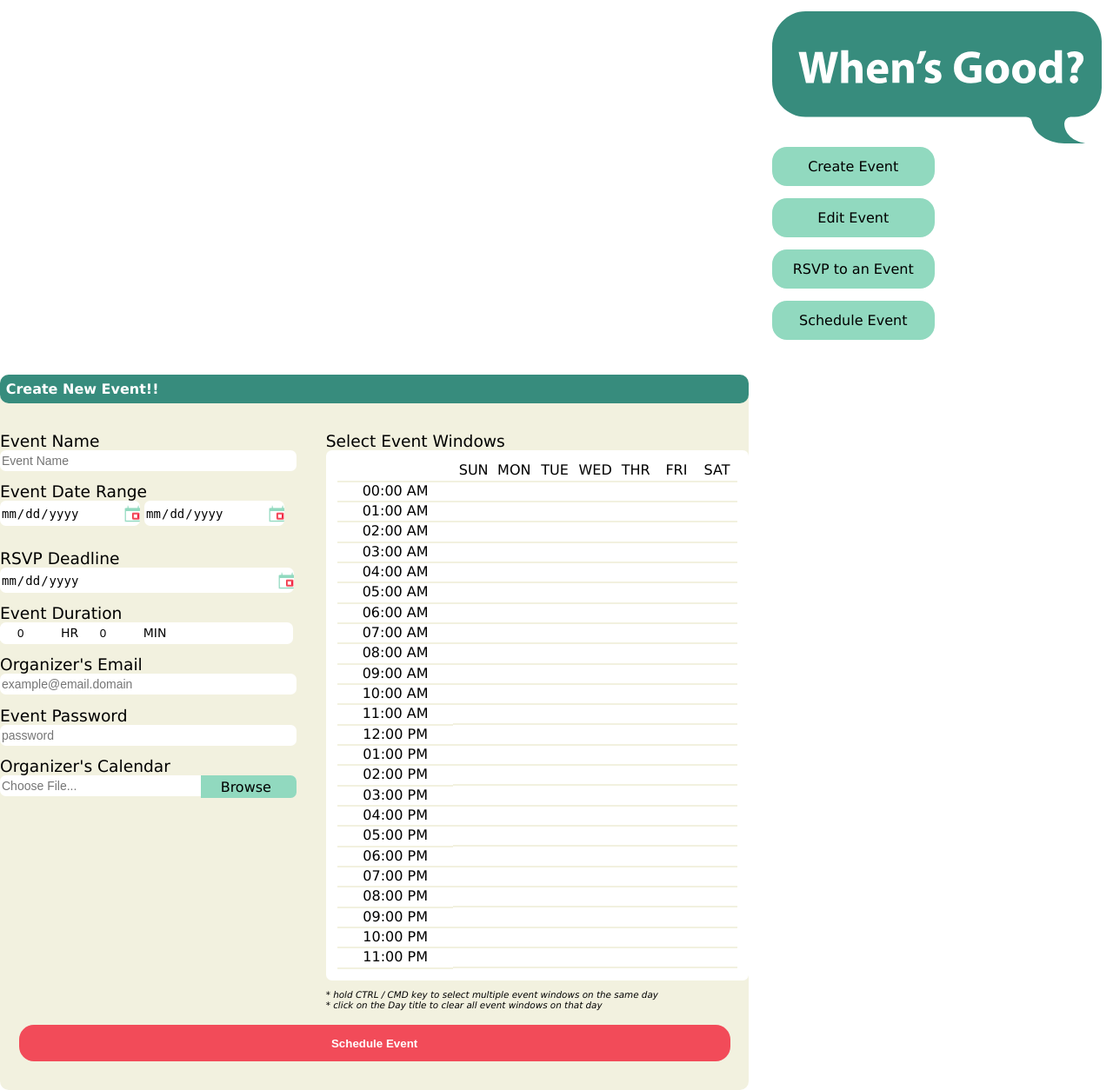
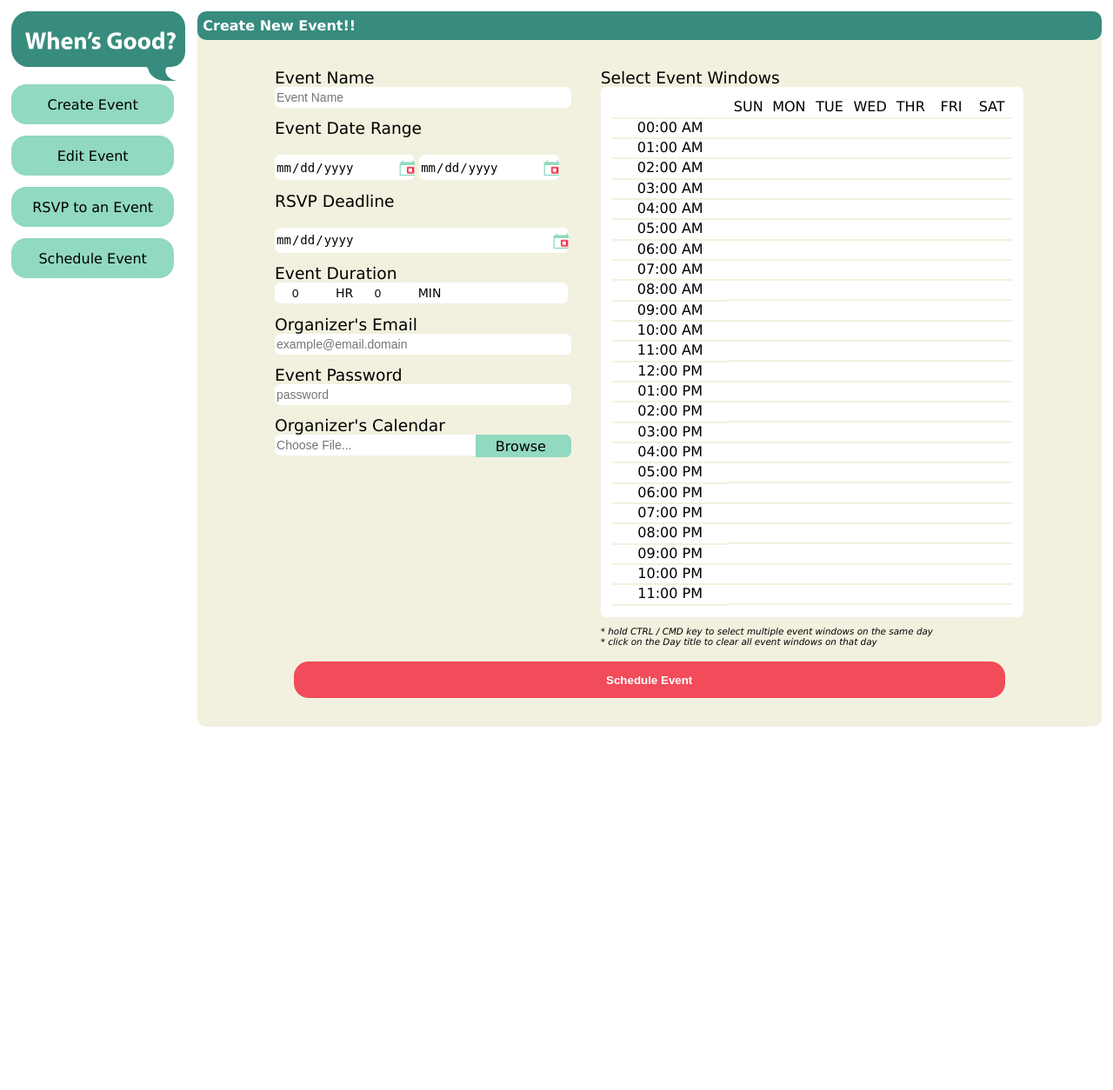
Before and after one commit to mySmurph/WhensGood, a PHP site: page /create_event.html in a window 1280 px wide. Shown: the whole page at 87% size. After the commit the page ends 836 px from the top, so only its background shows below. Run offline with PHP 8.4, Linux system fonts and the light colour scheme; some libraries are stand-ins or nearby versions.

Commit message:
I need more ducktape

```diff
--- a/create_event.html
+++ b/create_event.html
@@ -14,8 +14,9 @@
 </head>
 
 <body>
-	<a href="#main" aria-label="Skip to main"></a>
+
     <nav>
+		<a href="#main" aria-label="Skip to main"></a>
 		<a href="landing.html"><img src="LogoWhensGoodLogo.svg" class="img" alt="comment pic" /></a>
 		<ul class="list">
 			<li>
@@ -49,14 +50,12 @@
 						</li>
 						<li>
 							<label>Event Date Range</label></br>
-							<input id="event_date_range_start" class="text_input half" type="date" class ="create">
-							<input id="event_date_range_end" class="text_input half" type="date" class ="create"/>
+							<input id="event_date_range_start" class="text_input half create" type="date" />
+							<input id="event_date_range_end" class="text_input half create" type="date" />
 						</li>
 						<li>
-
-						<li>
 							<label>RSVP Deadline</label><br>
-							<input id="rsvp_deadline" class="text_input" length = 24 type="date" class ="create"/>
+							<input id="rsvp_deadline" class="text_input create" length = 24 type="date" />
 						</li>
 						<li>
 							<label>Event Duration</label><br>
@@ -118,7 +117,7 @@
 							<li class="time">09:00 PM</li>
 							<li class="time">10:00 PM</li>
 							<li class="time">11:00 PM</li>
-						  </ol>
+						</ol>
 						<ol class = "selectable_list" id="selectable-SUN">
 							<li class = "day">SUN</li>
 							<li class="ui-widget-content" id = "SUN-0000">SUN-0000</li>
--- a/edit_event.html
+++ b/edit_event.html
@@ -11,8 +11,9 @@
 </head>
 
 <body>
-	<a href="#main" aria-label="Skip to main"></a>
+
     <nav>
+		<a href="#main" aria-label="Skip to main"></a>
 		<a href="landing.html"><img src="LogoWhensGoodLogo.svg" class="img" alt="comment pic" /></a>
 		<ul class="list">
 			<li>
--- a/landing.html
+++ b/landing.html
@@ -12,8 +12,9 @@
 </head>
 
 <body>
-	<a href="#main" aria-label="Skip to main"></a>
+
     <nav>
+		<a href="#main" aria-label="Skip to main"></a>
 		<a href="landing.html"><img src="LogoWhensGoodLogo.svg" class="img" alt="comment pic" /></a>
 		<ul class="list">
 			<li>
--- a/rsvp_to_event.html
+++ b/rsvp_to_event.html
@@ -12,8 +12,9 @@
 </head>
 
 <body>
-	<a href="#main" aria-label="Skip to main"></a>
+
     <nav>
+		<a href="#main" aria-label="Skip to main"></a>
 		<a href="landing.html"><img src="LogoWhensGoodLogo.svg" class="img" alt="comment pic" /></a>
 		<ul class="list">
 			<li>
--- a/rsvp_view.html
+++ b/rsvp_view.html
@@ -11,8 +11,8 @@
 </head>
 
 <body>
-	<a href="#main" aria-label="Skip to main"></a>
     <nav>
+		<a href="#main" aria-label="Skip to main"></a>
 		<a href="landing.html"><img src="LogoWhensGoodLogo.svg" class="img" alt="comment pic" /></a>
 		<ul class="list">
 			<li>
--- a/schedule_event_org_view.html
+++ b/schedule_event_org_view.html
@@ -11,8 +11,9 @@
 </head>
 
 <body>
-	<a href="#main" aria-label="Skip to main"></a>
+
     <nav>
+		<a href="#main" aria-label="Skip to main"></a>
 		<a href="landing.html"><img src="LogoWhensGoodLogo.svg" class="img" alt="comment pic" /></a>
 		<ul class="list">
 			<li>
--- a/stylesheet.css
+++ b/stylesheet.css
@@ -64,7 +64,7 @@ input[type="file"] {
 body{
 	display: grid;
     font-family: Verdana, Geneva, Tahoma, sans-serif;
-	grid-template-columns: max-content auto;
+	grid-template-columns: min-content auto;
     height: 100%;
     margin: 0;
     padding: 0;
@@ -89,7 +89,8 @@ h1{
 
 
 .img{
-    display: inline-block;
+	display: inline-block;
+	width: 200px;
 }
 
 main{
```
